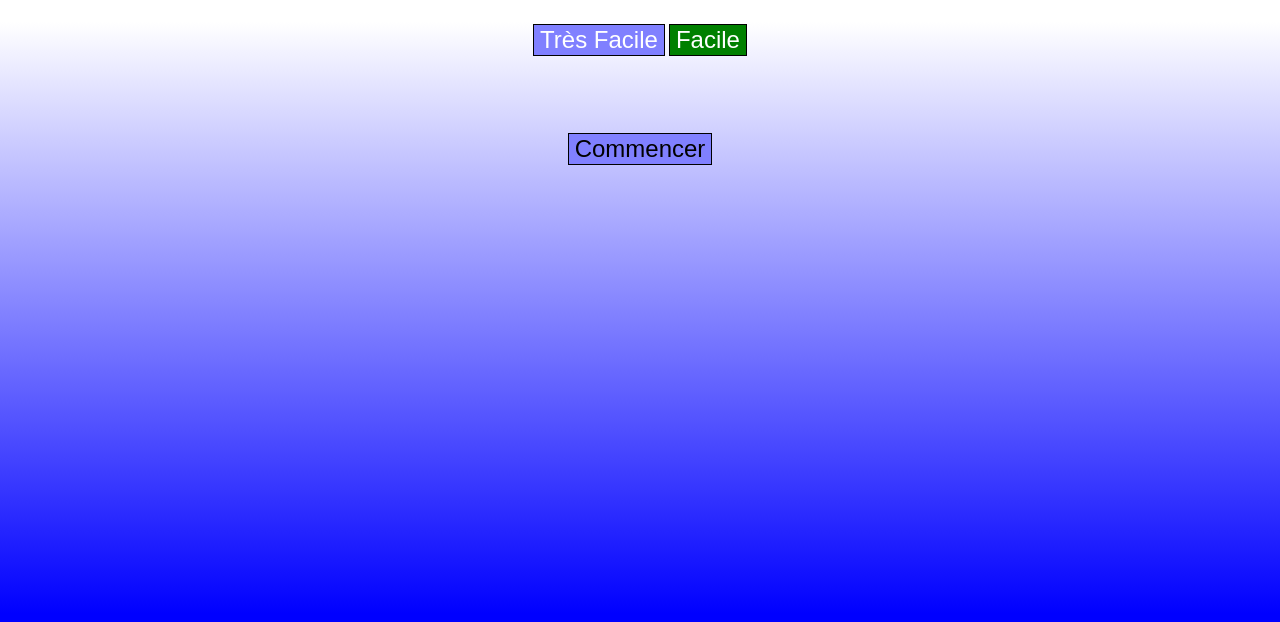
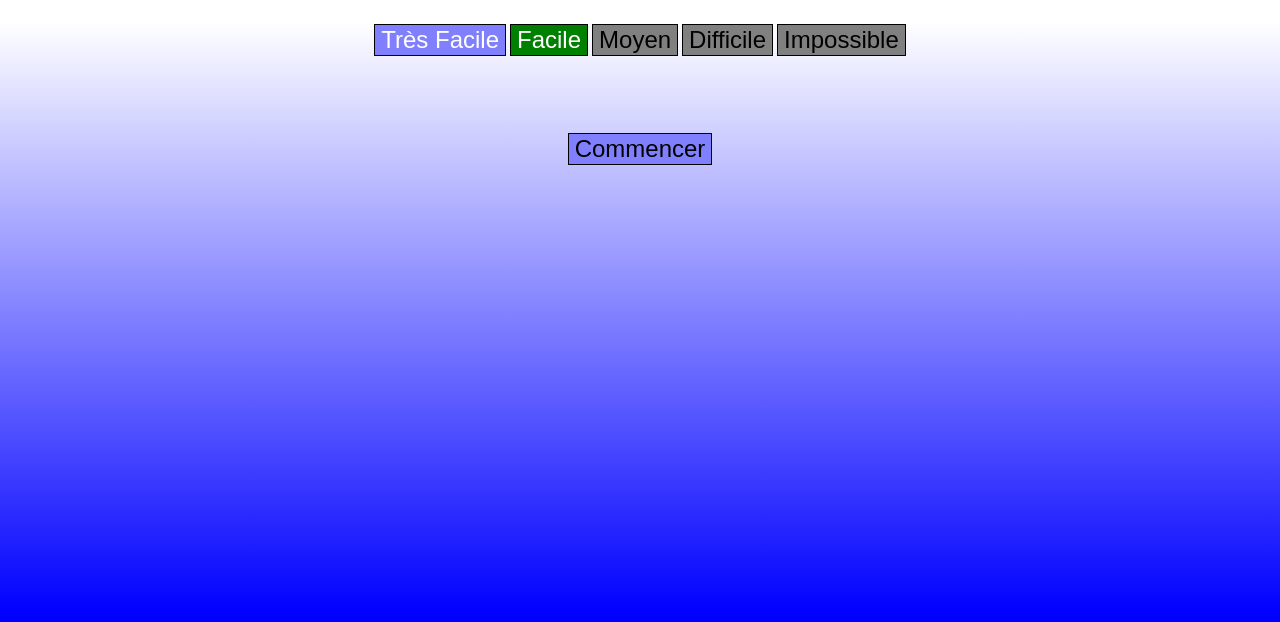
Before and after one commit to LucBlocker01/QuestionsPourUnChampignon, a plain HTML site: page public/index.html in a window 1280 px wide. Shown: the part 178-800 px from the top of the page. Drawn offline with Linux system fonts and the light colour scheme.

Commit message:
add more difficulty options (disabled for now)

```diff
--- a/public/css/index.css
+++ b/public/css/index.css
@@ -47,3 +47,8 @@ body {
     background-color: rgb(160, 255, 128);;
     color: white;
 }
+
+.disabled {
+    background-color: gray !important;
+    color: black !important;
+}
--- a/public/index.html
+++ b/public/index.html
@@ -24,6 +24,9 @@
                 <div class="difficultyList">
                     <button id="veryeasy">Très Facile</button>
                     <button id="easy">Facile</button>
+                    <button id="medium" class="disabled">Moyen</button>
+                    <button id="hard" class="disabled">Difficile</button>
+                    <button id="impossible" class="disabled">Impossible</button>
                 </div>
                 <div class="buttonList">
                     <button id="start">Commencer</button>
```
